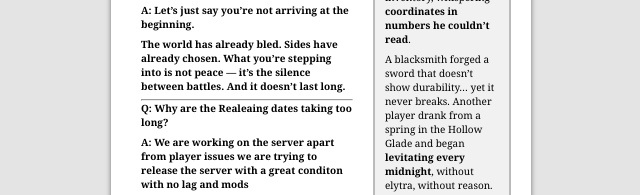
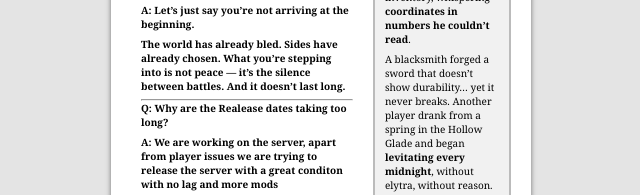
Before and after one commit to DeathXShadow/Lore-Server-Issue-004, a plain HTML site: page index.html in a window 1280 px wide. Shown: the part 982-1177 px from the top of the page, 319-959 px from the left. Drawn offline with Linux system fonts and the light colour scheme; a web font is replaced by a local one.

Commit message:
Update index.html

```diff
--- a/index.html
+++ b/index.html
@@ -172,8 +172,8 @@
         <p><b>A: Let’s just say you’re not arriving at the beginning.</p>
         <p>The world has already bled. Sides have already chosen. What you’re stepping into is not peace — it’s the silence between battles. And it doesn’t last long.</b></p>
 	<hr>
-        <p><b>Q: Why are the Realeaing dates taking too long?</p>
-        <p>A: We are working on the server apart from player issues we are trying to release the server with a great conditon with no lag and mods</b></p>
+        <p><b>Q: Why are the Realease dates taking too long?</p>
+        <p>A: We are working on the server, apart from player issues we are trying to release the server with a great conditon with no lag and more mods</b></p>
 	<hr>
         <p><b>Q: You said Bedrock and Java players will coexist. But are their experiences truly equal?</p>
         <p>The world sees Bedrock and Java players differently — sometimes even reacts to them differently. Doors that open for one may stay locked for the other. It’s not about limits. It’s about perspective.</b></p>
```
